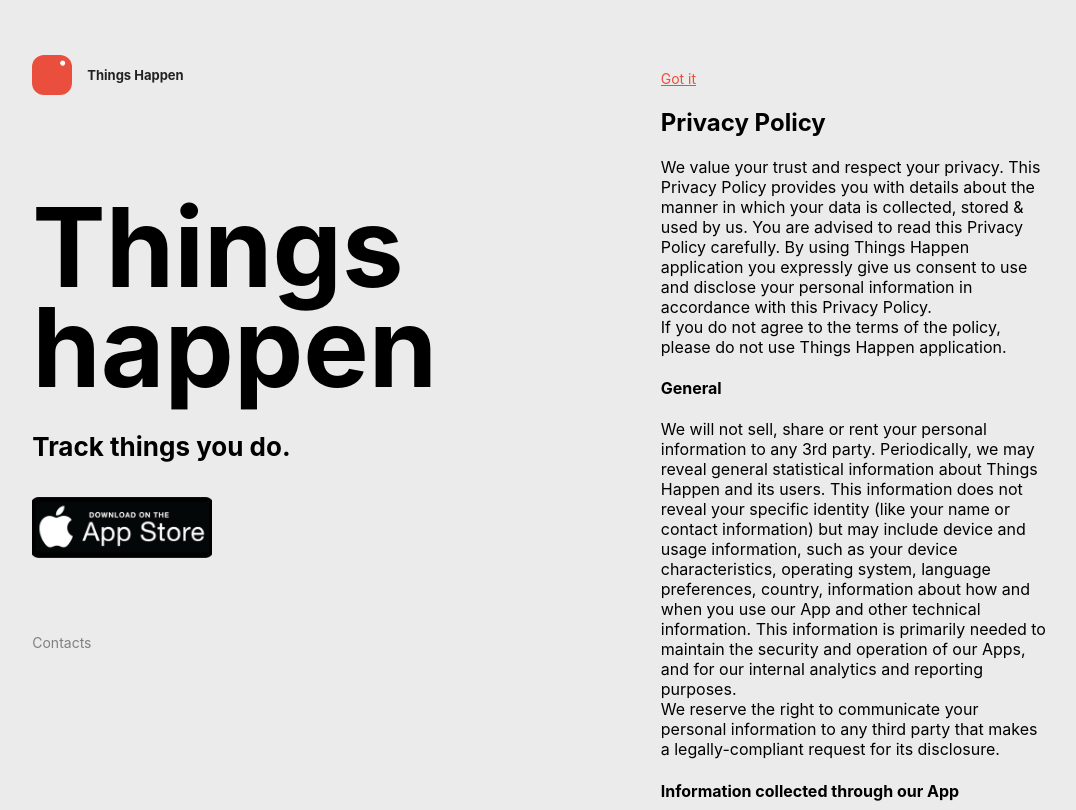
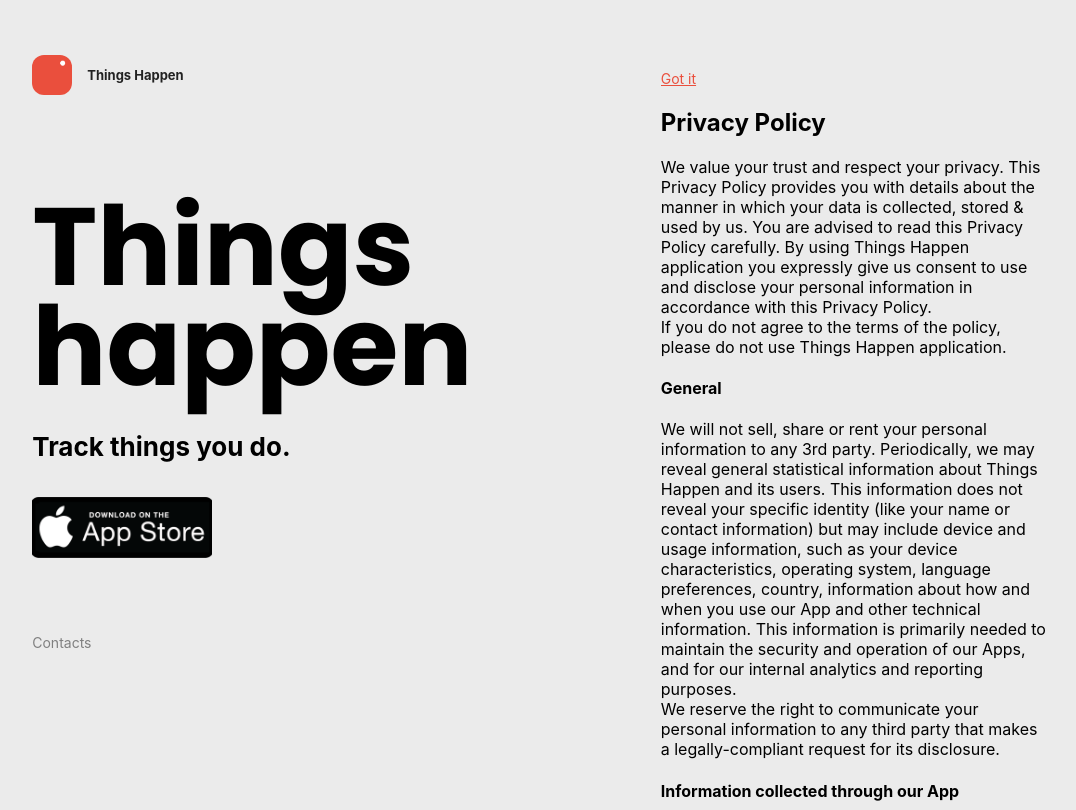
Before and after one commit to lena-ts/react-things-happen, a React (Create React App) app: page /react-things-happen/privacy-policy in a window 1280 px wide. Shown: the whole page, without its empty margins (90-1166 px from the left). Built offline with nearby package versions, Linux system fonts and the light colour scheme.

Commit message:
Title font style

```diff
--- a/src/index.css
+++ b/src/index.css
@@ -1,4 +1,6 @@
 @import 'variables/_variables';
+@import url('https://fonts.googleapis.com/css2?family=Poppins:wght@700&display=swap');
+
 body {
   background: #ebebeb;
   //background: #ffcac4;
@@ -24,6 +26,10 @@
   font-weight: bold;
   margin-top: 80px;
 }
+
+.intro-text .h1 {
+    font-family: "Poppins", sans-serif;
+  }
 
 .intro-button {
   line-height: 0;
--- a/src/styles/index.scss
+++ b/src/styles/index.scss
@@ -1,4 +1,6 @@
 @import 'variables/_variables';
+@import url('https://fonts.googleapis.com/css2?family=Poppins:wght@700&display=swap');
+
 body {
   background: #ebebeb;
   //background: #ffcac4;
@@ -23,6 +25,10 @@
   width: 30%;
   font-weight: bold;
   margin-top: 80px;
+
+  .h1 {
+    font-family: "Poppins", sans-serif;
+  }
 }
 
 .intro-button {
--- a/src/styles/screens/calendar.scss
+++ b/src/styles/screens/calendar.scss
@@ -7,7 +7,6 @@
 .DayPicker-Month{
   width: calc(100% - 30px);
 }
-
 //.DayPicker-WeekdaysRow {
 //  text-transform: uppercase;
 //}
@@ -16,6 +15,7 @@
 .DayPicker-Day {
   outline: none;
   padding: 1em 0.5em !important;
+  width: 50px;
 
   &--today {
     color: $primary-color !important;
```
